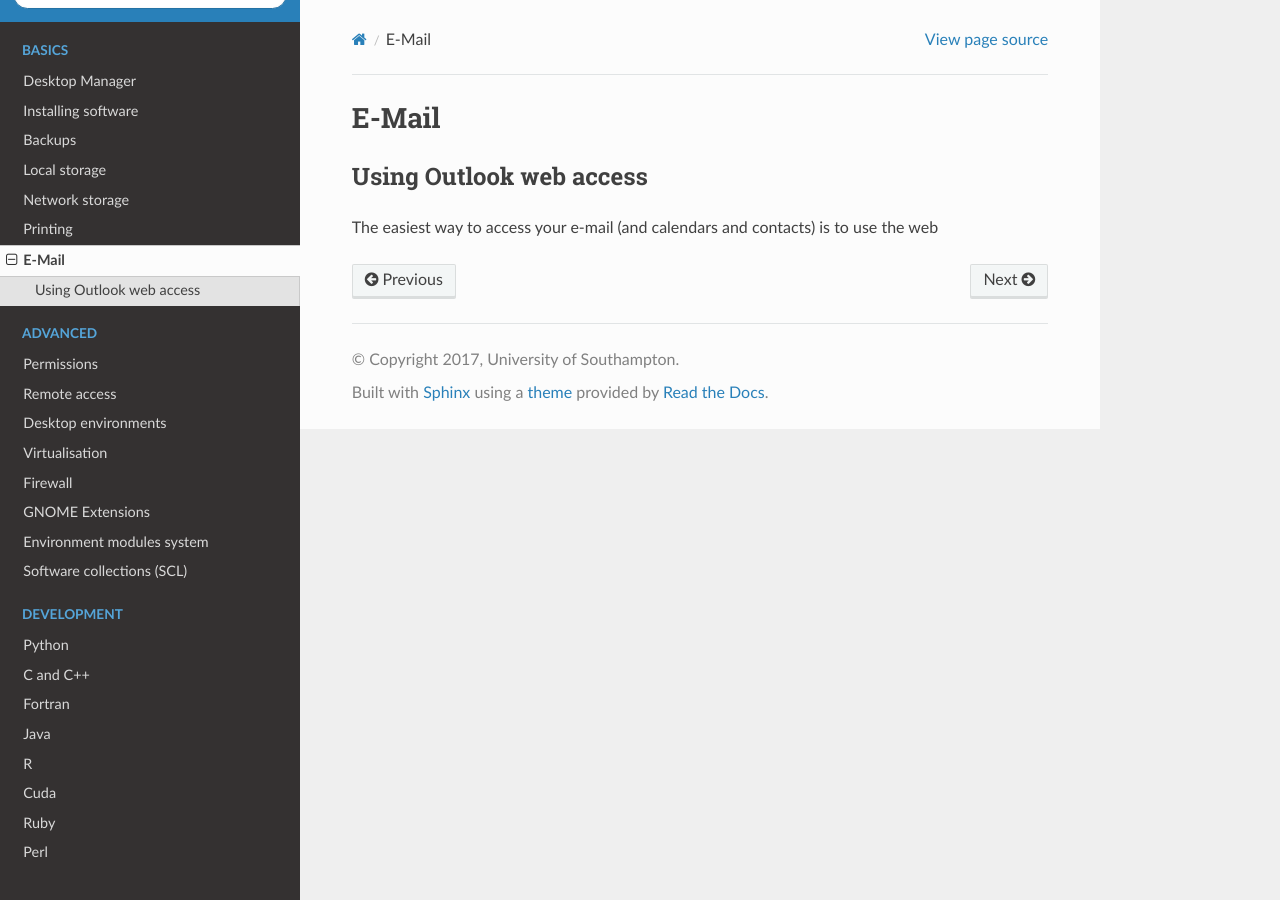
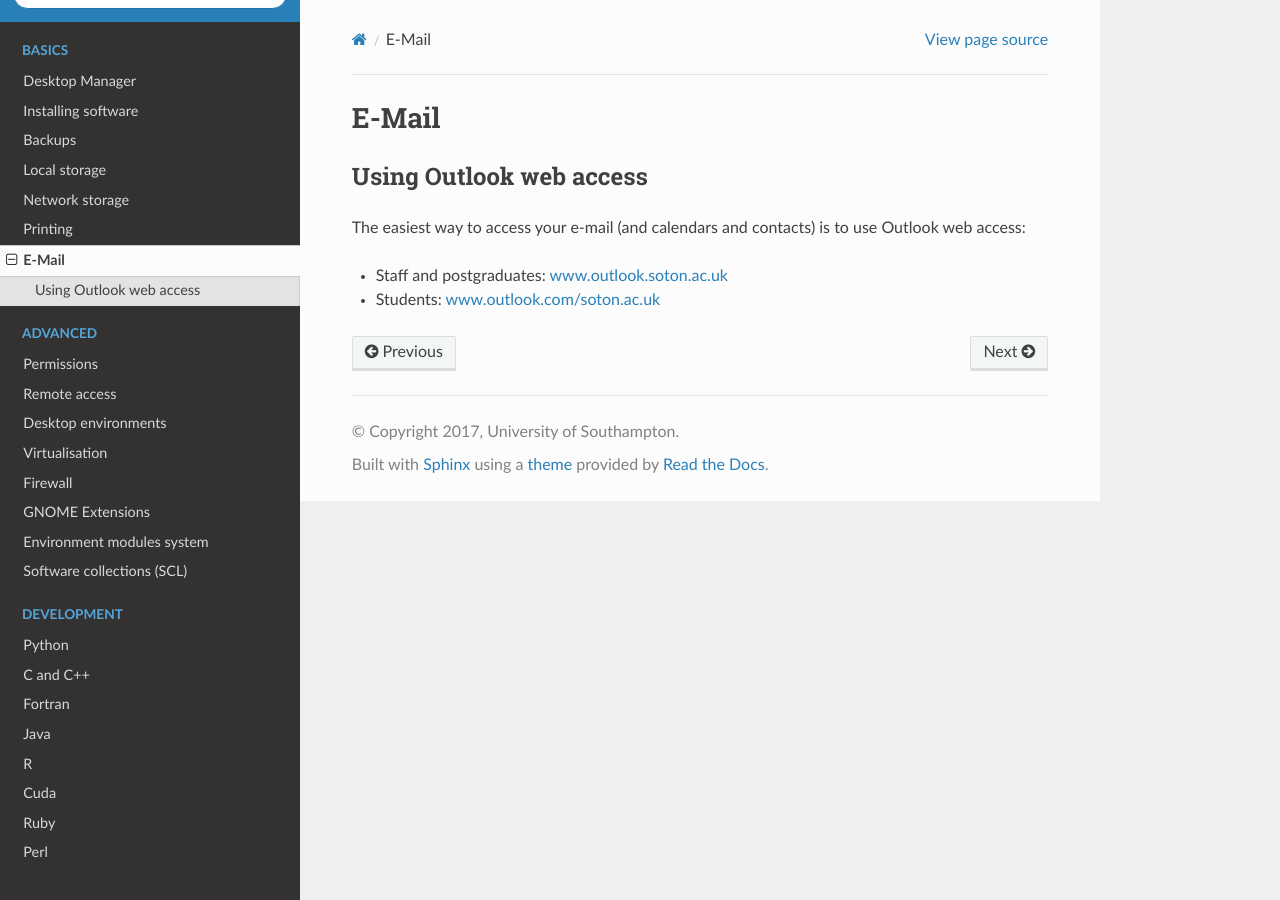
Before and after one commit to southampton/linuxdesktopdocs, a Sphinx documentation site: the page built from docs/email.rst, in a window 1280 px wide. Built offline with Sphinx 7.4.7 and the Read the Docs theme 2.0.0, drawn with Linux system fonts in a browser that asks for light colours.

Commit message:
updated email, printing

```diff
--- a/docs/email.rst
+++ b/docs/email.rst
@@ -5,4 +5,7 @@ Using Outlook web access
 ------------------------
 
 The easiest way to access your e-mail (and calendars and contacts) is to use
-the web
+Outlook web access:
+
+* Staff and postgraduates: `www.outlook.soton.ac.uk <www.outlook.soton.ac.uk>`_
+* Students: `www.outlook.com/soton.ac.uk <www.outlook.com/soton.ac.uk>`_
--- a/docs/printing.rst
+++ b/docs/printing.rst
@@ -6,7 +6,7 @@ job from your desktop and then print from any multi-function printer (MFD) on
 the university network.
 
 There are two default printer queues set up for this on your linux desktop which
-you can use 'out of the box'. The queues are called 'mono' and 'colour'. The
+you can use 'out of the box'. The queues are called ``mono`` and ``colour``. The
 first time you print to either of them you will be prompted to enter your
 university username and password. Sadly owing to limitations in CUPS
 (the Linux printing system) we cannot automatically authenticate you. Instead
```
